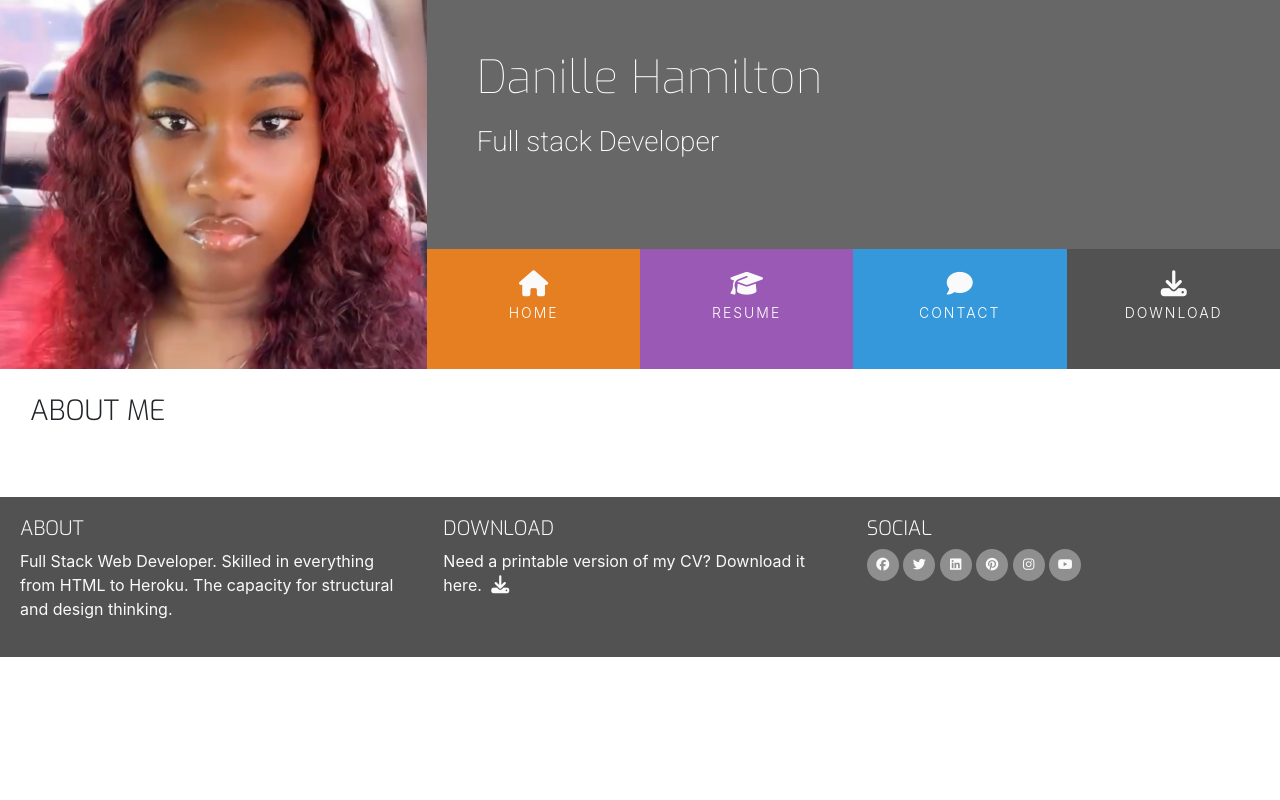
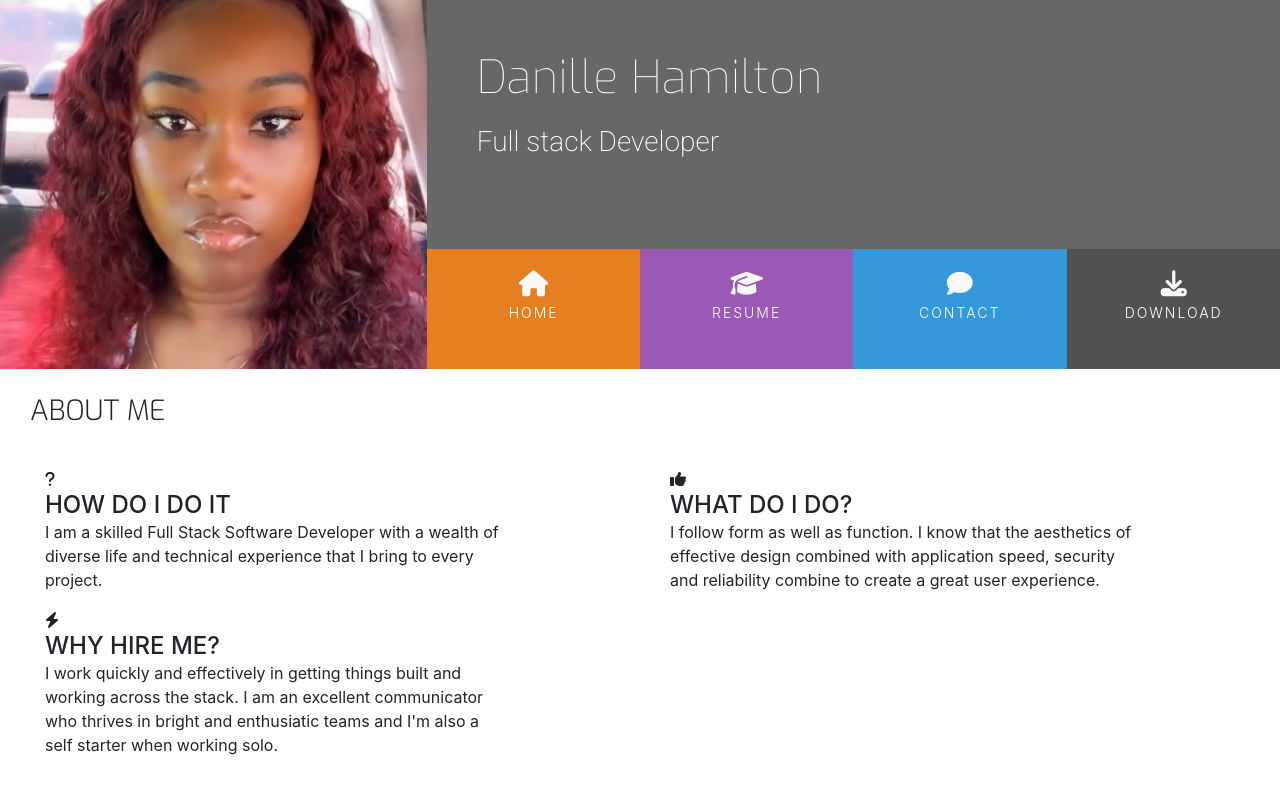
Before and after one commit to DanilleH22/UCD-Resume, a plain HTML site: page index.html in a window 1280 px wide. Shown: the top 800 px of the page. Drawn offline with nearby package versions, Linux system fonts and the light colour scheme.

Commit message:
added 2 more sections in about me

```diff
--- a/index.html
+++ b/index.html
@@ -89,6 +89,57 @@
               <h3 class="section-heading uppercase">About me</h3>
             </div>
           </div>
+          <div class="row">
+            <div class="col-10 offset-1 offset-sm-0 col-sm-4 col-md-6">
+              <div class="col-2">
+                <i
+                  class="three-reasons-icon fas fa-question"
+                  aria-hidden="true"
+                ></i>
+              </div>
+              <div class="col-10">
+                <h4 class="three-reasons-heading uppercase">How do I do it</h4>
+                <p>
+                  I am a skilled Full Stack Software Developer with a wealth of
+                  diverse life and technical experience that I bring to every
+                  project.
+                </p>
+              </div>
+            </div>
+            <div class="col-10 offset-1 offset-sm-0 col-sm-4 col-md-6">
+              <div class="col-2">
+                <i
+                  class="three-reasons-icon fas fa-thumbs-up"
+                  aria-hidden="true"
+                ></i>
+              </div>
+              <div class="col-10">
+                <h4 class="three-reasons-heading uppercase">What do I do?</h4>
+                <p>
+                  I follow form as well as function. I know that the aesthetics
+                  of effective design combined with application speed, security
+                  and reliability combine to create a great user experience.
+                </p>
+              </div>
+            </div>
+            <div class="col-10 offset-1 offset-sm-0 col-sm-4 col-md-6">
+              <div class="col-2">
+                <i
+                  class="three-reasons-icon fas fa-bolt"
+                  aria-hidden="true"
+                ></i>
+              </div>
+              <div class="col-10">
+                <h4 class="three-reasons-heading uppercase">Why hire me?</h4>
+                <p>
+                  I work quickly and effectively in getting things built and
+                  working across the stack. I am an excellent communicator who
+                  thrives in bright and enthusiatic teams and I'm also a self
+                  starter when working solo.
+                </p>
+              </div>
+            </div>
+          </div>
         </div>
       </div>
     </section>
```
